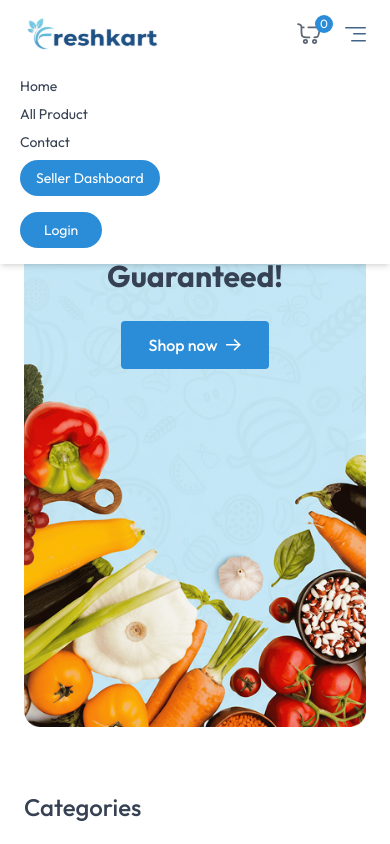
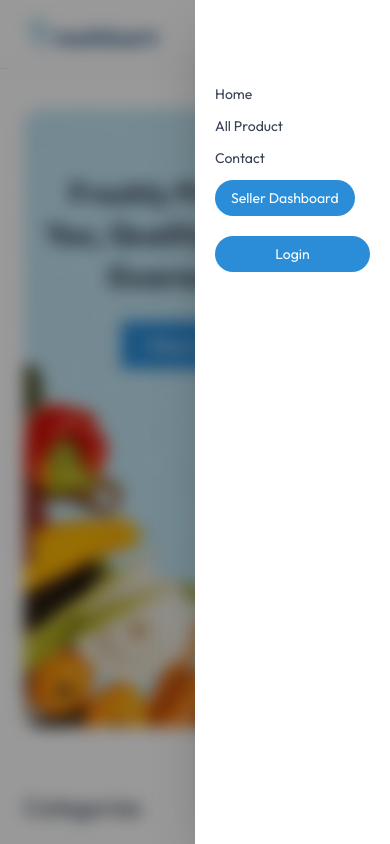
Before and after one commit to nishtha-09-gupta/Freshkartt-deploy, a React (Vite) app in the folder client/: page / in a window 390 px wide. Both pictures are taken after a click on the button "Menu". Shown: the top 844 px of the page. Built offline with nearby package versions, Linux system fonts and the light colour scheme; no server answers.

Commit message:
Improved Hamburger Menu and Product Card

```diff
--- a/client/src/components/Navbar.jsx
+++ b/client/src/components/Navbar.jsx
@@ -6,14 +6,23 @@ import toast from 'react-hot-toast'
 
 const Navbar = () => {
   const [open, setOpen] = React.useState(false)
-    const {user, setUser, setShowUserLogin, navigate, setSearchQuery, searchQuery, getCartCount, axios} = useAppContext();
+  const {
+    user,
+    setUser,
+    setShowUserLogin,
+    navigate,
+    setSearchQuery,
+    searchQuery,
+    getCartCount,
+    axios,
+  } = useAppContext()
 
-    const logout = async ()=>{
+  const logout = async () => {
     try {
       const { data } = await axios.get('/api/user/logout')
-        if(data.success){
+      if (data.success) {
         toast.success(data.message)
-          setUser(null);
+        setUser(null)
         navigate('/')
       } else {
         toast.error(data.message)
@@ -23,109 +32,156 @@ const Navbar = () => {
     }
   }
 
-    useEffect(()=>{
-      if(searchQuery.length > 0){
-        navigate("/products")
+  useEffect(() => {
+    if (searchQuery.length > 0) {
+      navigate('/products')
     }
-    },[searchQuery])
+  }, [searchQuery])
 
   return (
     <nav className="flex items-center justify-between px-6 md:px-16 lg:px-24 xl:px-32 py-4 border-b border-gray-300 bg-white relative z-50 transition-all">
 
-
-      <NavLink to='/' onClick={()=> setOpen(false)}>
+      <NavLink to="/" onClick={() => setOpen(false)}>
         <img className="h-9" src={assets.logo} alt="logo" />
       </NavLink>
 
-
       <div className="hidden sm:flex items-center gap-8">
-        <NavLink to='/'>Home</NavLink>
-        <NavLink to='/products'>All Product</NavLink>
-        <NavLink to='/contact'>Contact</NavLink>
-        <NavLink to="/seller" className="px-4 py-2 bg-primary text-white rounded-full hover:bg-primary-dull">Seller Dashboard</NavLink>
-
-
+        <NavLink to="/">Home</NavLink>
+        <NavLink to="/products">All Product</NavLink>
+        <NavLink to="/contact">Contact</NavLink>
+        <NavLink
+          to="/seller"
+          className="px-4 py-2 bg-primary text-white rounded-full hover:bg-primary-dull"
+        >
+          Seller Dashboard
+        </NavLink>
 
         <div className="hidden lg:flex items-center text-sm gap-2 border border-gray-300 px-3 rounded-full">
           <input
-            onChange={(e)=> setSearchQuery(e.target.value)}
+            onChange={(e) => setSearchQuery(e.target.value)}
             className="py-1.5 w-full bg-transparent outline-none placeholder-gray-500"
             type="text"
             placeholder="Search products"
           />
-          <img src={assets.search_icon} alt='search' className='w-4 h-4'/>
+          <img src={assets.search_icon} alt="search" className="w-4 h-4" />
         </div>
 
-
-        <div onClick={()=> navigate("/cart")} className="relative cursor-pointer">
-          <img src={assets.nav_cart_icon} alt='cart' className='w-6 opacity-80'/>
-          <button className="absolute -top-2 -right-3 text-xs text-white bg-primary w-[18px] h-[18px] rounded-full">{getCartCount()}</button>
+        <div
+          onClick={() => navigate('/cart')}
+          className="relative cursor-pointer"
+        >
+          <img src={assets.nav_cart_icon} alt="cart" className="w-6 opacity-80" />
+          <button className="absolute -top-2 -right-3 text-xs text-white bg-primary w-[18px] h-[18px] rounded-full">
+            {getCartCount()}
+          </button>
         </div>
-
 
         {!user ? (
           <button
-            onClick={()=> setShowUserLogin(true)}
+            onClick={() => setShowUserLogin(true)}
             className="cursor-pointer px-8 py-2 bg-primary hover:bg-primary-dull transition text-white rounded-full"
           >
             Login
           </button>
         ) : (
-          <div className='relative group'>
-            <img src={assets.profile_icon} className='w-10 cursor-pointer' alt="profile" />
-            <ul className='hidden group-hover:block absolute top-10 right-0 bg-white shadow border border-gray-200 py-2.5 w-32 rounded-md text-sm z-50'>
-              <li onClick={()=> navigate("my-orders")} className='p-1.5 pl-3 hover:bg-primary/10 cursor-pointer'>My Orders</li>
-              <li onClick={logout} className='p-1.5 pl-3 hover:bg-primary/10 cursor-pointer'>Logout</li>
+          <div className="relative group">
+            <img
+              src={assets.profile_icon}
+              className="w-10 cursor-pointer"
+              alt="profile"
+            />
+            <ul className="hidden group-hover:block absolute top-10 right-0 bg-white shadow border border-gray-200 py-2.5 w-32 rounded-md text-sm z-50">
+              <li
+                onClick={() => navigate('my-orders')}
+                className="p-1.5 pl-3 hover:bg-primary/10 cursor-pointer"
+              >
+                My Orders
+              </li>
+              <li
+                onClick={logout}
+                className="p-1.5 pl-3 hover:bg-primary/10 cursor-pointer"
+              >
+                Logout
+              </li>
             </ul>
           </div>
         )}
       </div>
 
 
-      <div className='flex items-center gap-6 sm:hidden'>
-        <div onClick={()=> navigate("/cart")} className="relative cursor-pointer">
-          <img src={assets.nav_cart_icon} alt='cart' className='w-6 opacity-80'/>
-          <button className="absolute -top-2 -right-3 text-xs text-white bg-primary w-[18px] h-[18px] rounded-full">{getCartCount()}</button>
+      <div className="flex items-center gap-6 sm:hidden">
+        <div
+          onClick={() => navigate('/cart')}
+          className="relative cursor-pointer"
+        >
+          <img src={assets.nav_cart_icon} alt="cart" className="w-6 opacity-80" />
+          <button className="absolute -top-2 -right-3 text-xs text-white bg-primary w-[18px] h-[18px] rounded-full">
+            {getCartCount()}
+          </button>
         </div>
 
-        <button
-          onClick={() => setOpen(!open)}
-          aria-label="Menu"
-        >
-          <img src={assets.menu_icon} alt='menu'/>
+        <button onClick={() => setOpen(!open)} aria-label="Menu">
+          <img src={assets.menu_icon} alt="menu" />
         </button>
       </div>
 
 
-      { open && (
-        <div className="absolute top-[60px] left-0 w-full bg-white shadow-md py-4 flex flex-col items-start gap-2 px-5 text-sm md:hidden z-50">
-          <NavLink to="/" onClick={()=> setOpen(false)}>Home</NavLink>
-          <NavLink to="/products" onClick={()=> setOpen(false)}>All Product</NavLink>
-          {user && <NavLink to="/my-orders" onClick={()=> setOpen(false)}>My Orders</NavLink>}
-          <NavLink to="/contact" onClick={()=> setOpen(false)}>Contact</NavLink>
-          <NavLink to="/seller" onClick={() => setOpen(false)}className="px-4 py-2 bg-primary text-white rounded-full hover:bg-primary-dull">Seller Dashboard</NavLink>
+      {open && (
+        <div
+          onClick={() => setOpen(false)}
+          className="fixed inset-0 bg-black/40 backdrop-blur-sm md:hidden z-40"
+        ></div>
+      )}
+
+
+      <div
+        className={`fixed top-0 right-0 h-full w-1/2 bg-white shadow-2xl transform transition-transform duration-300 ease-in-out z-50 md:hidden ${
+          open ? 'translate-x-0' : 'translate-x-full'
+        }`}
+      >
+        <div className="flex flex-col items-start gap-3 p-5 mt-16 text-sm">
+          <NavLink to="/" onClick={() => setOpen(false)}>
+            Home
+          </NavLink>
+          <NavLink to="/products" onClick={() => setOpen(false)}>
+            All Product
+          </NavLink>
+          {user && (
+            <NavLink to="/my-orders" onClick={() => setOpen(false)}>
+              My Orders
+            </NavLink>
+          )}
+          <NavLink to="/contact" onClick={() => setOpen(false)}>
+            Contact
+          </NavLink>
+          <NavLink
+            to="/seller"
+            onClick={() => setOpen(false)}
+            className="px-4 py-2 bg-primary text-white rounded-full hover:bg-primary-dull"
+          >
+            Seller Dashboard
+          </NavLink>
 
           {!user ? (
             <button
-              onClick={()=>{
-                setOpen(false);
-                setShowUserLogin(true);
+              onClick={() => {
+                setOpen(false)
+                setShowUserLogin(true)
               }}
-              className="cursor-pointer px-6 py-2 mt-2 bg-primary hover:bg-primary-dull transition text-white rounded-full text-sm"
+              className="cursor-pointer px-6 py-2 mt-2 bg-primary hover:bg-primary-dull transition text-white rounded-full text-sm w-full text-center"
             >
               Login
             </button>
           ) : (
             <button
               onClick={logout}
-              className="cursor-pointer px-6 py-2 mt-2 bg-primary hover:bg-primary-dull transition text-white rounded-full text-sm"
+              className="cursor-pointer px-6 py-2 mt-2 bg-primary hover:bg-primary-dull transition text-white rounded-full text-sm w-full text-center"
             >
               Logout
             </button>
           )}
         </div>
-      )}
-
+      </div>
     </nav>
   )
 }
--- a/client/src/components/ProductCard.jsx
+++ b/client/src/components/ProductCard.jsx
@@ -8,7 +8,7 @@ const ProductCard = ({product}) => {
 
 
     return product && (
-        <div onClick={()=> {navigate(`/products/${product.category.toLowerCase()}/${product._id}`); scrollTo(0,0)}} className="border border-gray-500/20 rounded-md md:px-4 px-3 py-2 bg-white min-w-56 max-w-56 w-full">
+        <div onClick={()=> {navigate(`/products/${product.category.toLowerCase()}/${product._id}`); scrollTo(0,0)}} className="border border-gray-500/20 rounded-md px-3 py-3 bg-white w-full sm:w-auto flex flex-col justify-between hover:shadow-md transition">
             <div className="group cursor-pointer flex items-center justify-center px-2">
                 <img className="group-hover:scale-105 transition max-w-26 md:max-w-36" src={product.image[0]} alt={product.name} />
             </div>
```
Lines whose indentation alone changed are shown as unchanged.
